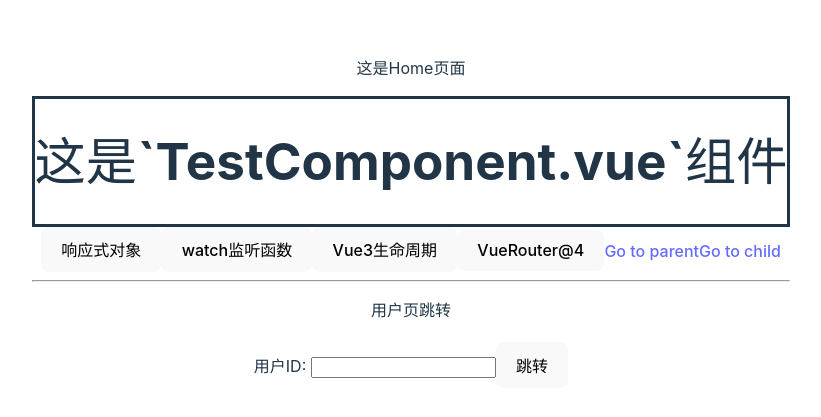
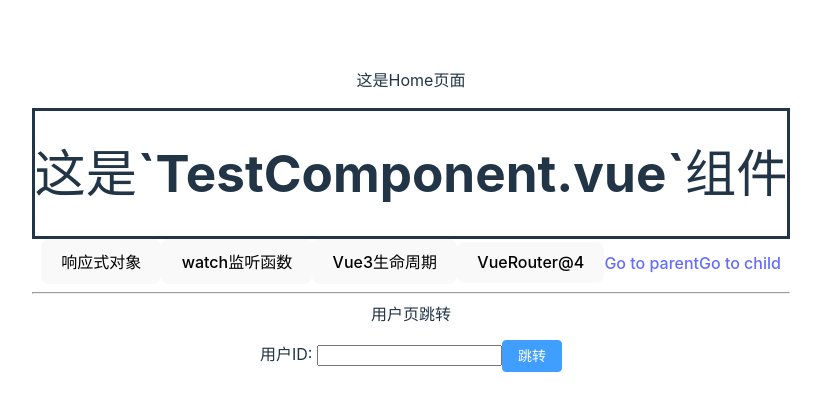
Before and after one commit to klaus-cicd/demo-vue3-js, a Vue app: page /home in a window 1280 px wide. Shown: the part 183-600 px from the top of the page, without its empty margins (229-1050 px from the left). Built offline with nearby package versions, Linux system fonts and the light colour scheme.

Commit message:
feat: 引入ElementPlus

```diff
--- a/src/views/Home.vue
+++ b/src/views/Home.vue
@@ -25,11 +25,11 @@
 
   <hr/>
   <div>
-    <p>用户页跳转</p>
+    <span>用户页跳转</span>
     <div>
       <p style="display: inline-block;">用户ID:&nbsp;</p>
       <input v-model="userId"/>
-      <button @click="goToUserPage">跳转</button>
+      <el-button type="primary" @click="goToUserPage">跳转</el-button>
     </div>
   </div>
 
--- a/vite.config.js
+++ b/vite.config.js
@@ -11,11 +11,11 @@ export default defineConfig({
         vue(),
         Components({
             imports: ['vue-router', 'vue'],
-            resolve: [ElementPlusResolver()]
+            resolvers: [ElementPlusResolver()]
         }),
         AutoImport({
             imports: ['vue-router', 'vue'],
-            resolve: [ElementPlusResolver()]
+            resolvers: [ElementPlusResolver()]
         })
     ],
     resolve: {
```
